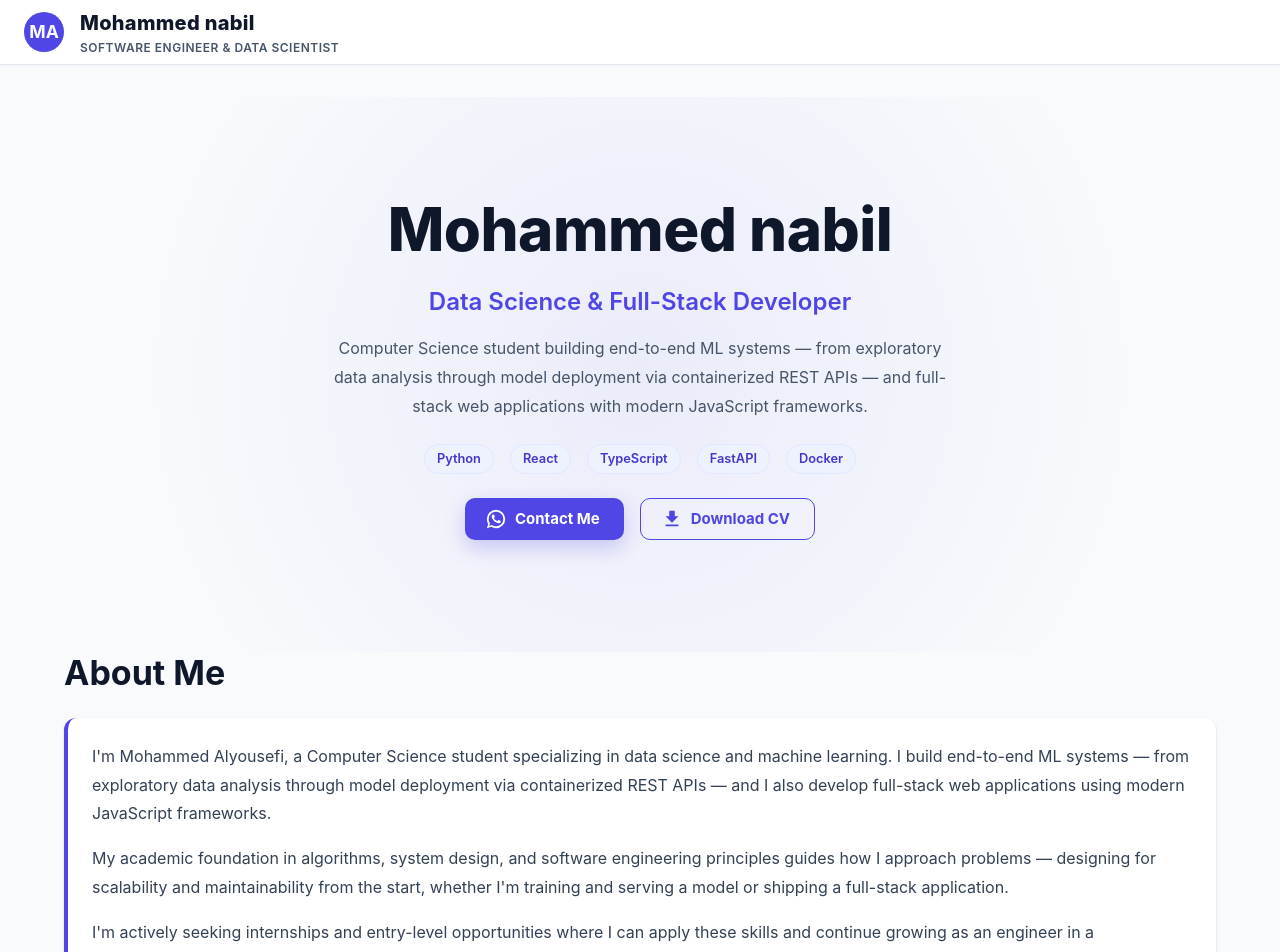
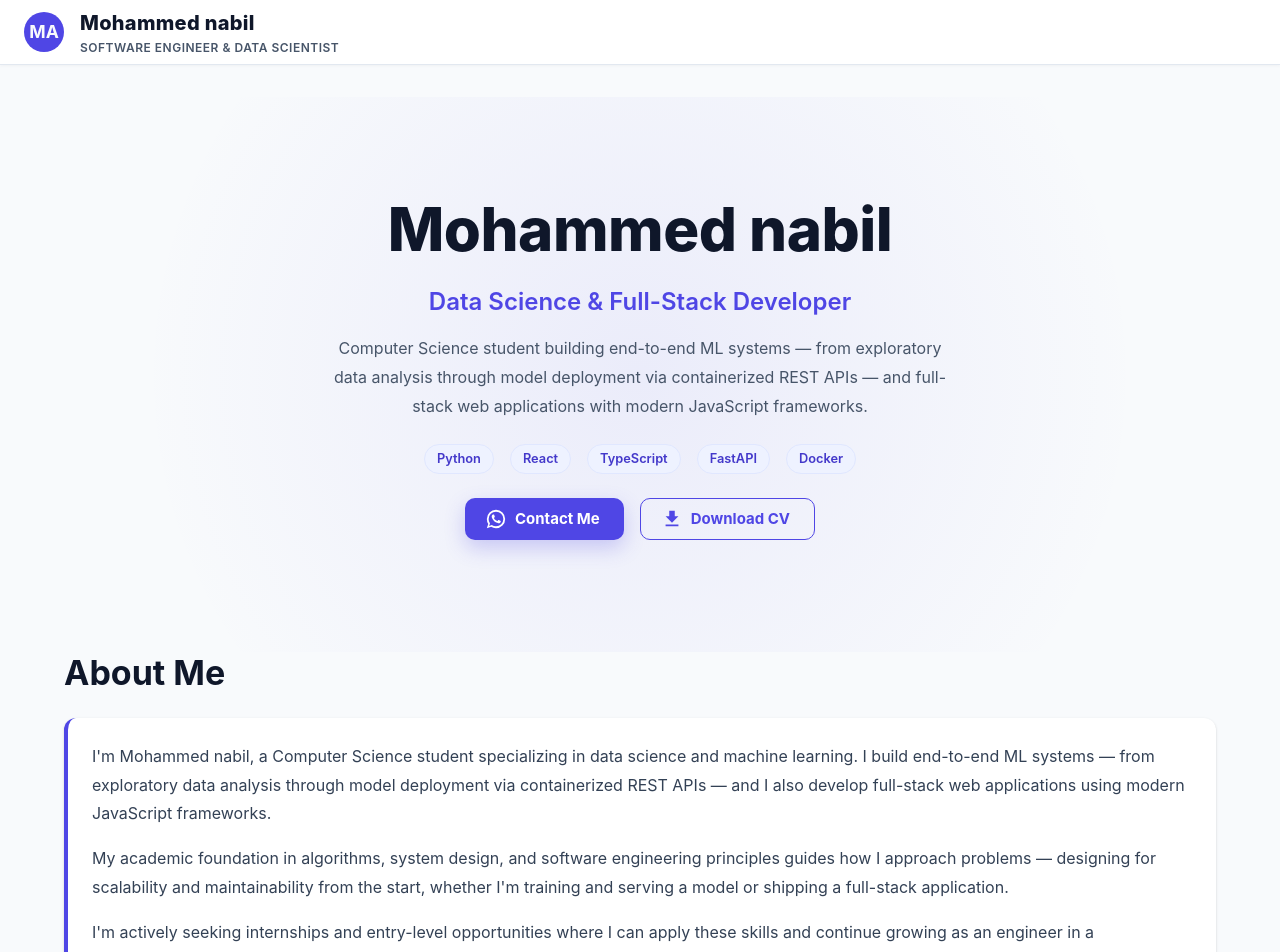
Before and after one commit to Mnabil-11/profile, a React (Vite) app in the folder frontend/: page / in a window 1280 px wide. Shown: the top 952 px of the page. Built offline with nearby package versions, Linux system fonts and the light colour scheme.

Commit message:
Update name in About component

```diff
--- a/frontend/src/components/About.tsx
+++ b/frontend/src/components/About.tsx
@@ -24,7 +24,7 @@ export default function About() {
       </Typography>
       <Paper sx={{ p: 3, bgcolor: '#FFFFFF', borderLeft: '4px solid #4F46E5' }}>
         <Typography variant="body1" paragraph sx={{ lineHeight: 1.8, color: '#334155' }}>
-          I'm Mohammed Alyousefi, a Computer Science student specializing in data science and
+          I'm Mohammed nabil, a Computer Science student specializing in data science and
           machine learning. I build end-to-end ML systems — from exploratory data analysis through
           model deployment via containerized REST APIs — and I also develop full-stack web
           applications using modern JavaScript frameworks.
```
